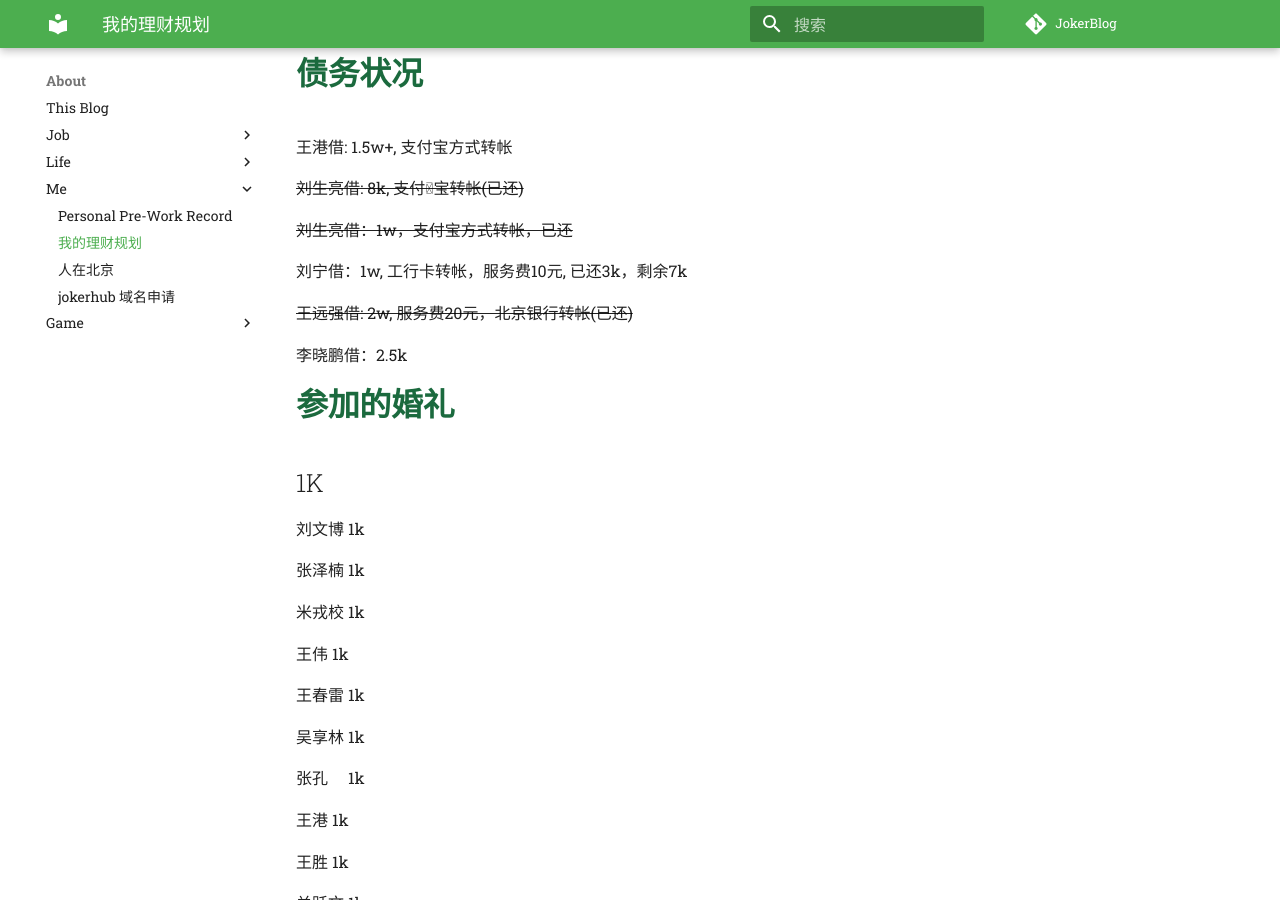
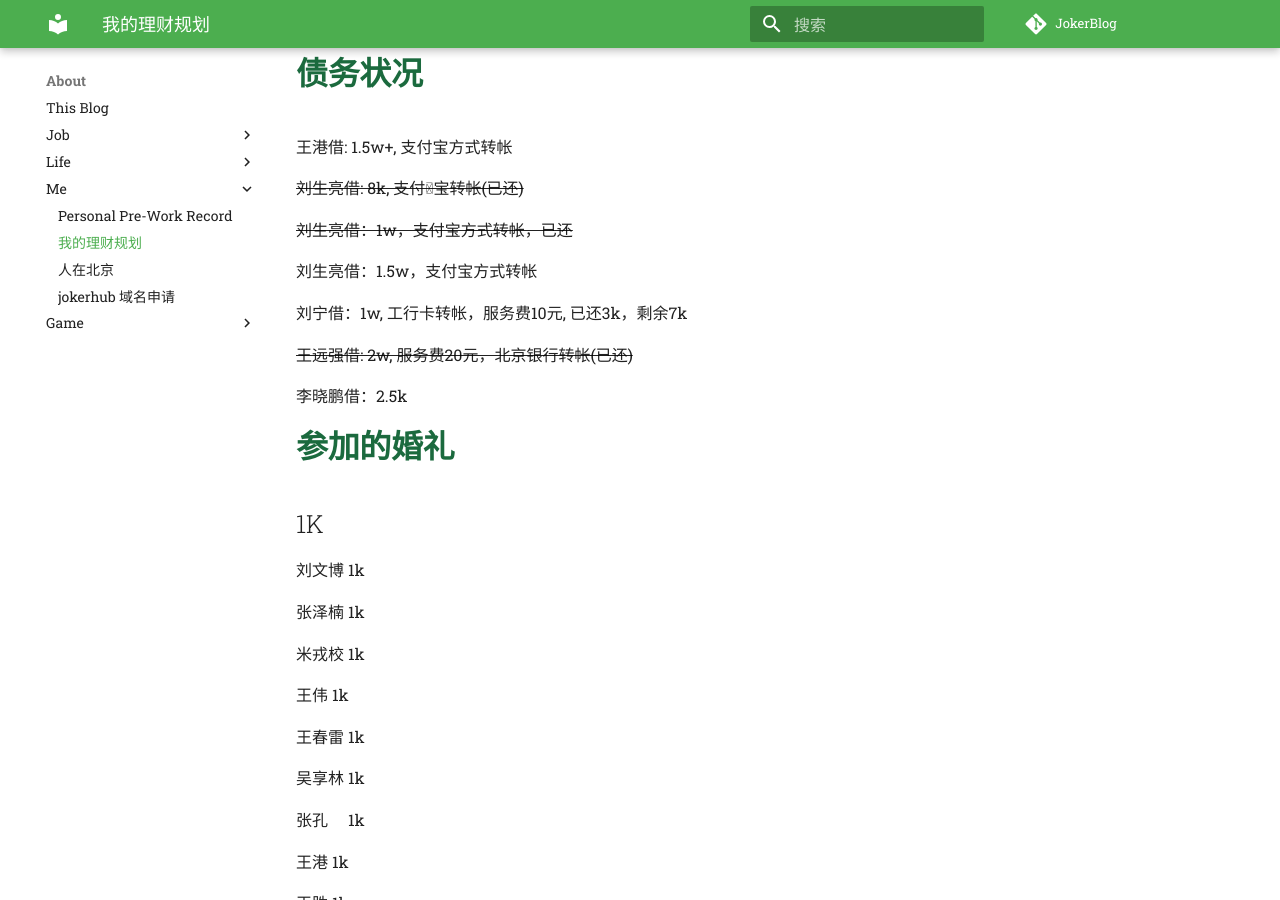
Before and after one commit to wangzhizhou/JokerBlog, an MkDocs documentation site: the page built from docs/me/My Financial Planning.md, in a window 1280 px wide and 900 px high, scrolled down 3519 px. Built offline with MkDocs 1.6.1 and Material for MkDocs 9.7.7, drawn with Linux system fonts in a browser that asks for light colours; comment, search, counter and statistics services are not loaded.

Commit message:
Update My Financial Planning.md

```diff
--- a/docs/me/My Financial Planning.md
+++ b/docs/me/My Financial Planning.md
@@ -115,6 +115,8 @@
 
 ~~刘生亮借：1w，支付宝方式转帐，已还~~
 
+刘生亮借：1.5w，支付宝方式转帐
+
 刘宁借：1w, 工行卡转帐，服务费10元, 已还3k，剩余7k
 
 ~~王远强借: 2w, 服务费20元，北京银行转帐(已还)~~
```
